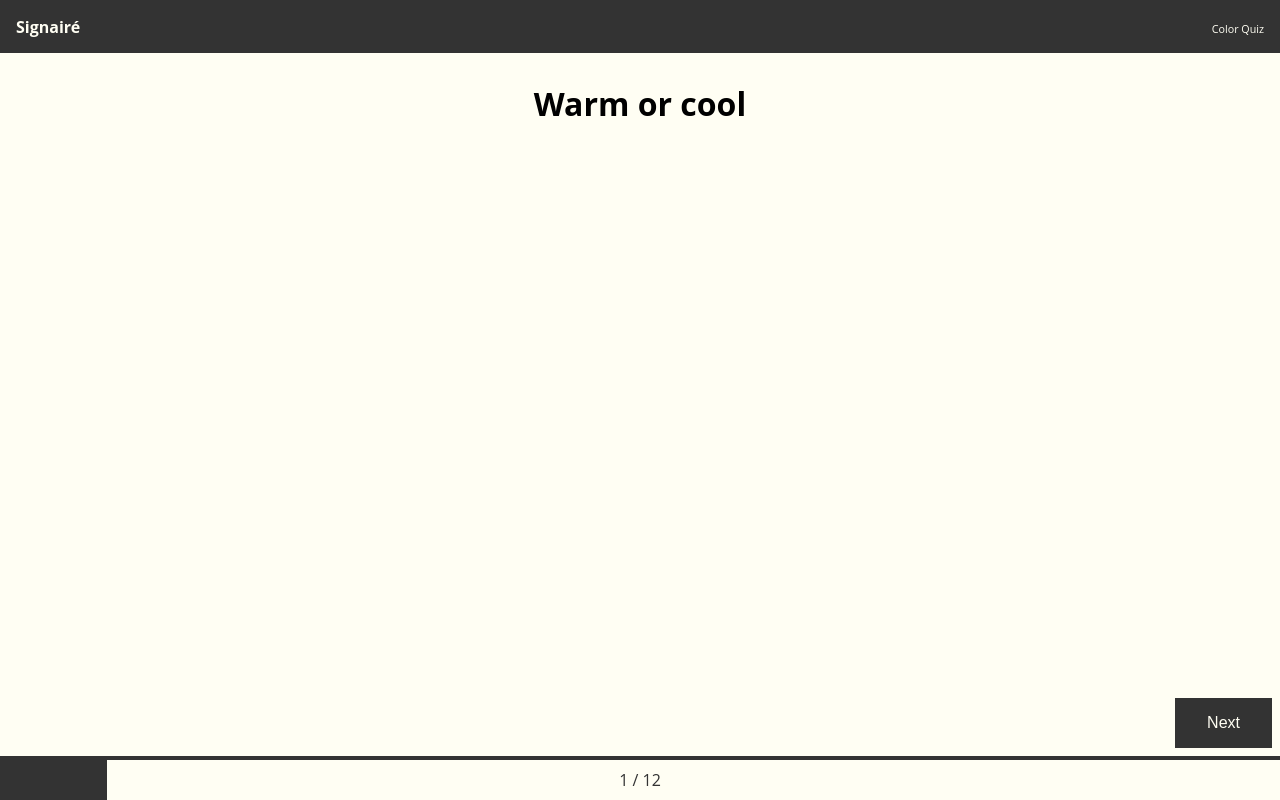
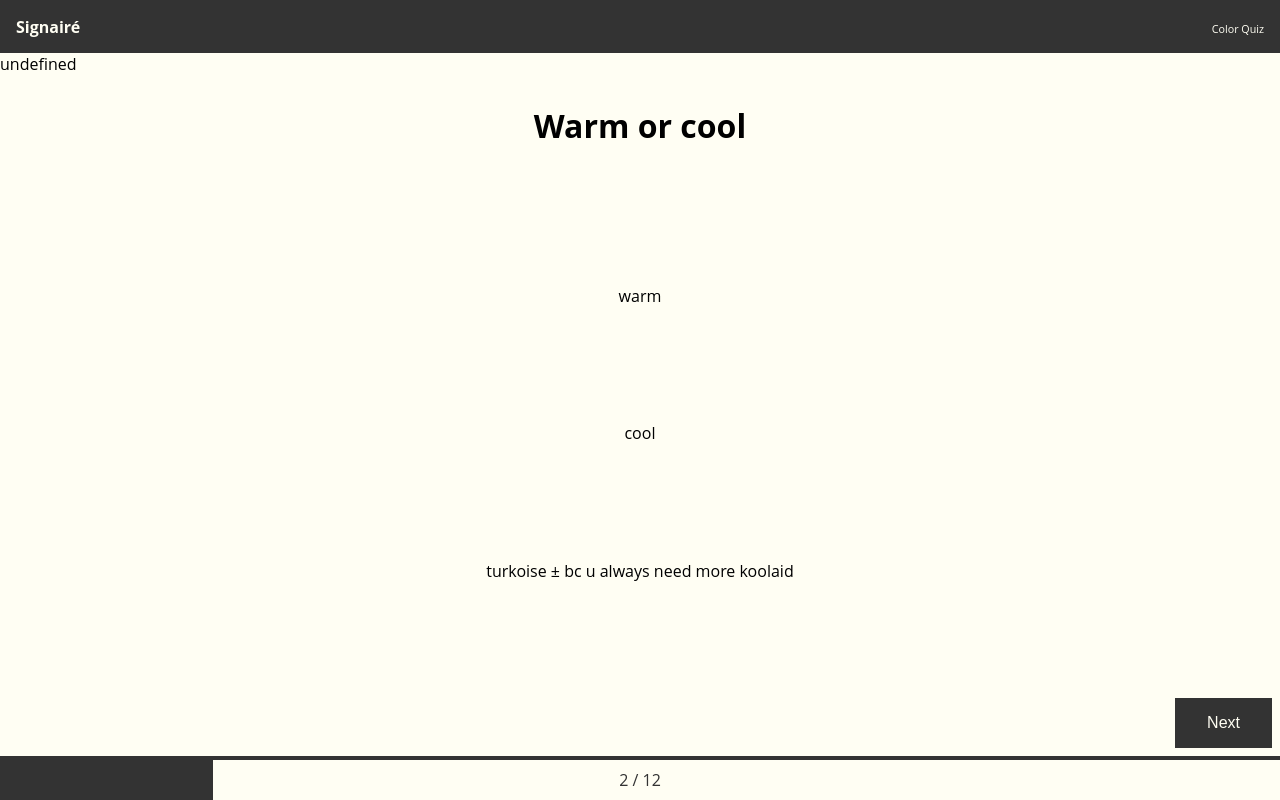
Before and after one commit to jmartin54/svelte-quiz, a Svelte app: page / in a window 1280 px wide. Both pictures are taken after a click on the button "Start Quiz". Built offline with nearby package versions, Linux system fonts and the light colour scheme; a web font is replaced by a local one.

Commit message:
Add warm cool select

```diff
--- a/src/App.svelte
+++ b/src/App.svelte
@@ -4,20 +4,22 @@
   import Welcome from "./pages/Welcome.svelte";
   import WarmOrCool from "./pages/WarmOrCool.svelte";
 
-  let page = 0;
+  let page = 1;
   let outOf = 12;
 
   function handleClick() {
     page = (page + 1) % (outOf + 1);
   }
 
+  let warmCool;
+
 </script>
 
 <main>
   <Header />
-  {#if      page == 0}  <Welcome on:click={handleClick} />
-  {:else if page == 1}  <WarmOrCool on:click={handleClick} />
-  {:else if page == 2}  <WarmOrCool on:click={handleClick} />
+  {warmCool}
+  {#if      page == 1}  <Welcome on:click={handleClick} />
+  {:else if page == 2}  <WarmOrCool on:click={handleClick} bind:selected={warmCool} />
   {:else}               <Welcome on:click={handleClick} />
   {/if}
   <Footer {page} {outOf} />
--- a/src/pages/WarmOrCool.svelte
+++ b/src/pages/WarmOrCool.svelte
@@ -1,8 +1,25 @@
-<script>
-  import NextButton from "../lib/NextButton.svelte";
+<script lang="ts">
   import PageLayout from "./PageLayout.svelte";
+
+  export let selected;
+
+  function select(ev: MouseEvent) {
+    selected = ev.target.getAttribute('data-value');
+  }
+
+  function selectKeyboard(){} // TODO: this
+
+  let options = ['warm', 'cool', 'turkoise ± bc u always need more koolaid'];
+
 </script>
 
 <PageLayout on:click>
     <h1>Warm or cool</h1>
+
+    {#each options as option}
+      <div on:click={select} on:keypress={selectKeyboard} data-value={option}>
+        {option}
+      </div>
+    {/each}
+
 </PageLayout>
```
